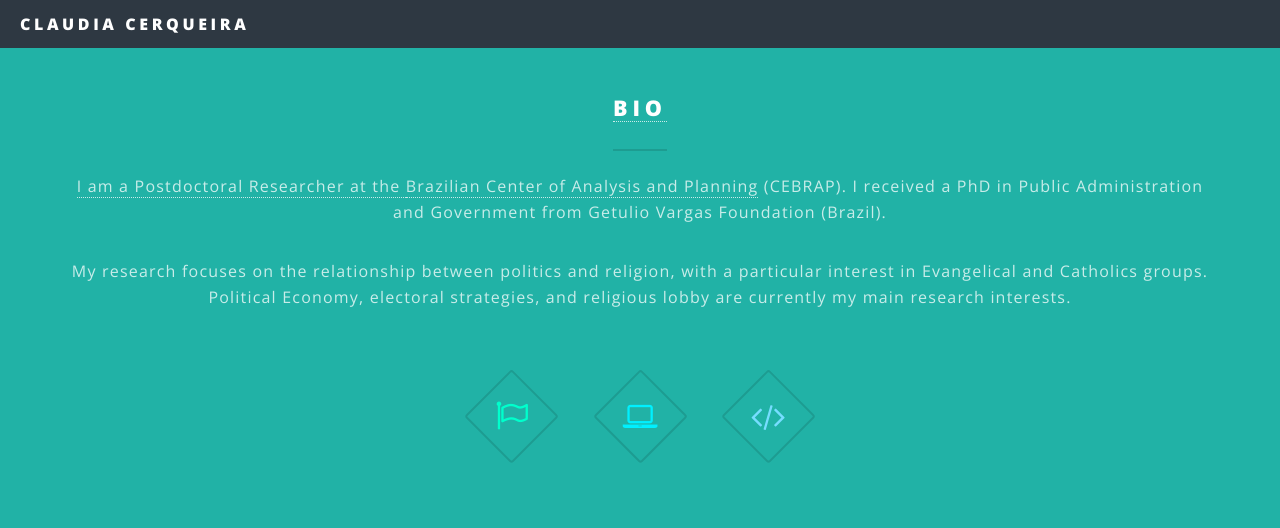
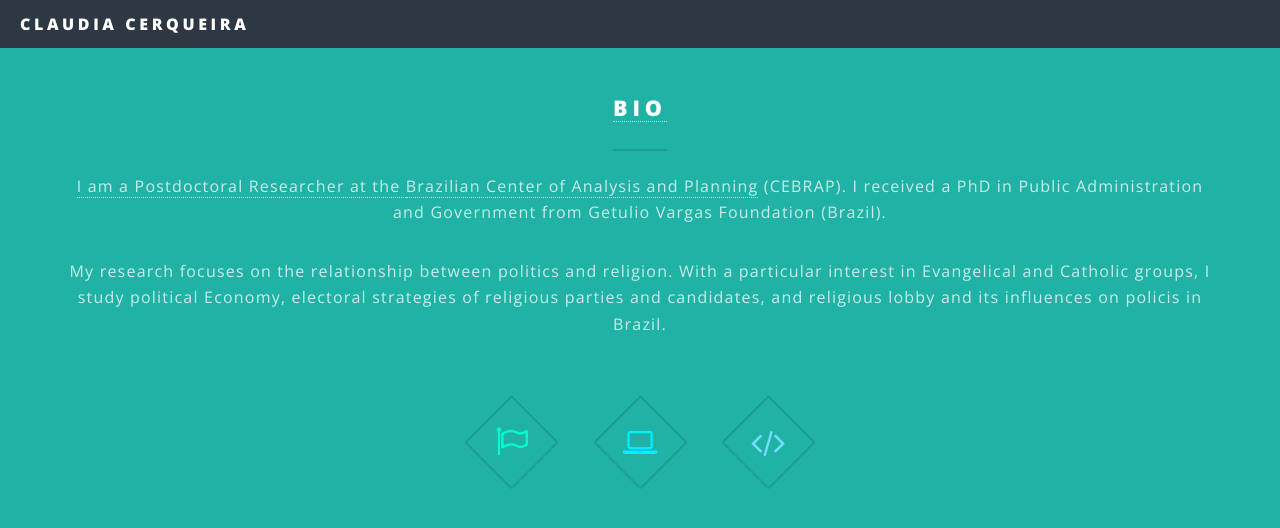
Before and after one commit to claudiacerqn/claudiacerqn.github.io, a Jekyll site: the page built from index.html, in a window 1280 px wide and 900 px high, scrolled down 907 px, cut to the strip 0-537 px from the top of the window. Shown: the top 528 px of the strip. Built offline with Jekyll 4.4.1, drawn with Linux system fonts in a browser that asks for light colours.

Commit message:
Update index.html

```diff
--- a/index.html
+++ b/index.html
@@ -16,7 +16,7 @@ layout: landing
 							<header class="major">
 								<h2>Bio</h2>
 								<p>I am a Postdoctoral Researcher at the <a href="http://cebrap.org.br" target="_blank">Brazilian Center of Analysis and Planning</a> (CEBRAP). I received a PhD in Public Administration and Government from Getulio Vargas Foundation (Brazil).</p>
-								<p>My research focuses on the relationship between politics and religion, with a particular interest in Evangelical and Catholics groups. Political Economy, electoral strategies, and religious lobby are currently my main research interests.</p>
+								<p>My research focuses on the relationship between politics and religion. With a particular interest in Evangelical and Catholic groups, I study political Economy, electoral strategies of religious parties and candidates, and religious lobby and its influences on policis in Brazil.</p>
 							</header>
 							<ul class="icons major">
 								<li><span class="icon fa-flag-o major style1"><span class="label">Lorem</span></span></li>
```
